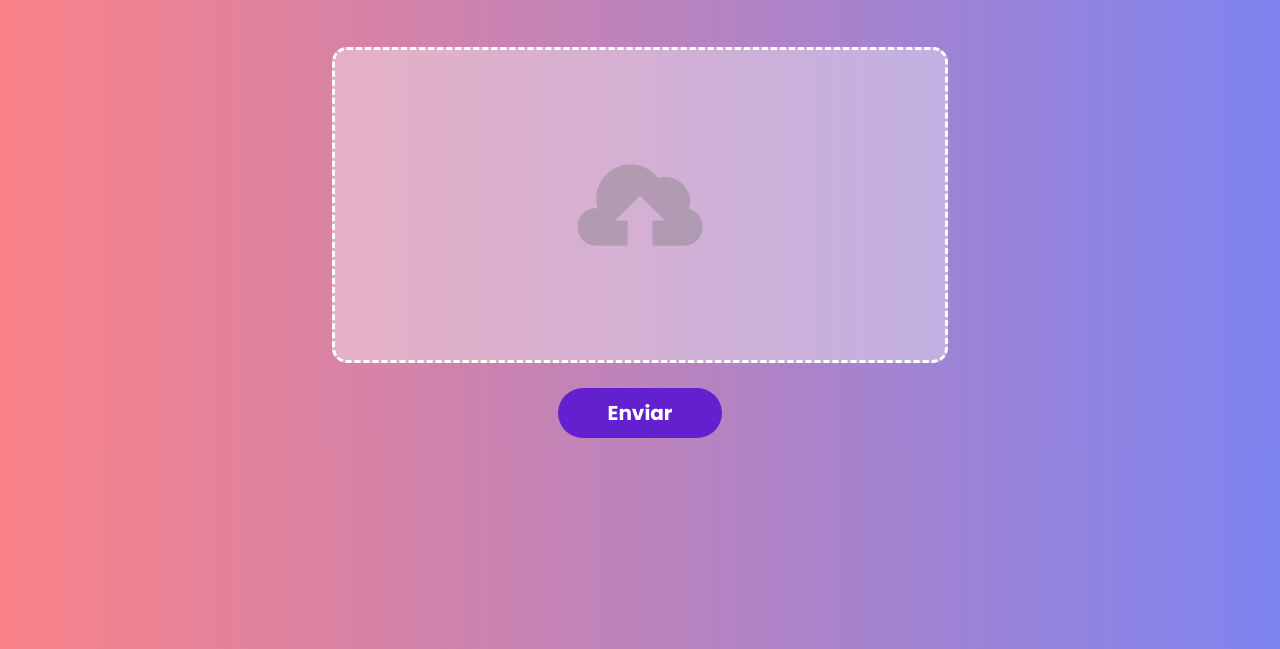
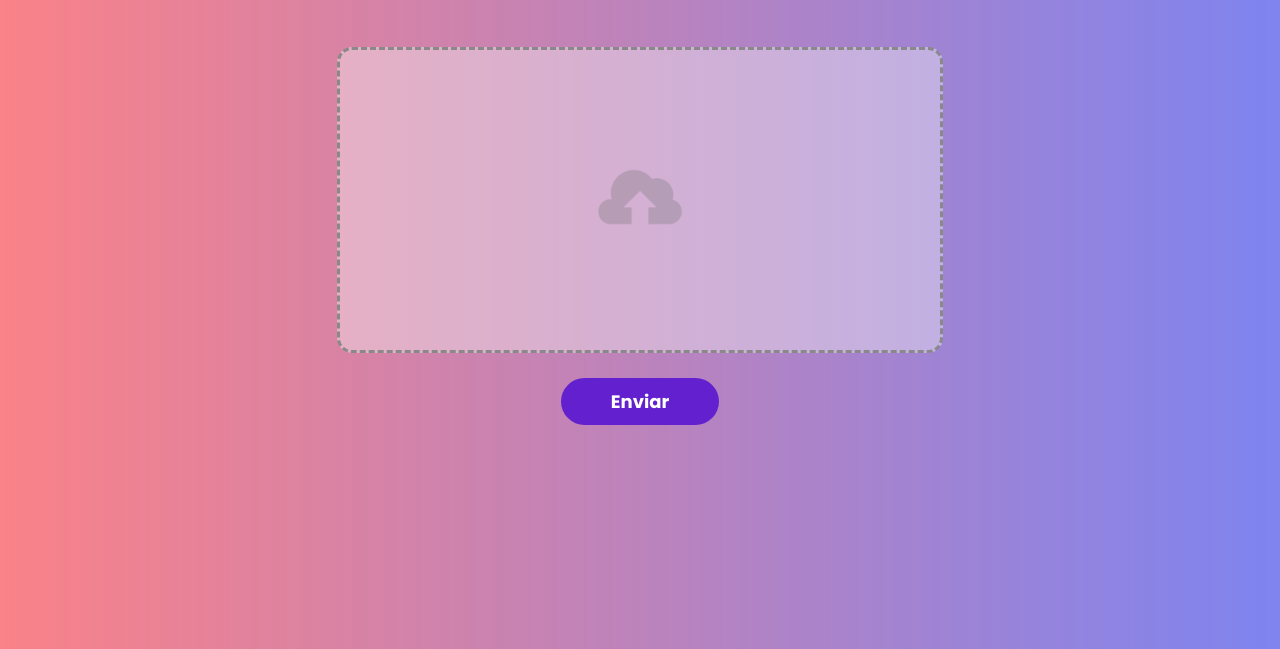
Before and after one commit to lucasabnertb/upload_php, a plain HTML site: page index.html in a window 1280 px wide. Shown: the part 151-800 px from the top of the page. Drawn offline with Linux system fonts and the light colour scheme.

Commit message:
css pronto

```diff
--- a/index.html
+++ b/index.html
@@ -16,8 +16,10 @@
   <section class="caixa">
       <form action="./upload.php" enctype="multipart/form-data" method="POST">
           <div class="form-group">
-              <input class="input" name="arquivo" type="file">
-              <span class="help-block"><img class="img" src="./upload-na-nuvem.png"> </span>
+            <label class="control-label" for="input" tabindex="0">
+                <input id="input" name="arquivo" type="file">
+                <span class="help-block"><img class="img" src="./upload-na-nuvem.png"> </span>
+            </label>
           </div>
 
           <div class="form-group-btn">
--- a/style.css
+++ b/style.css
@@ -21,34 +21,38 @@ h1 {
   margin: 0 auto;
 }
 
-.form-group {
-  display: block;
+.control-label {
+  display: flex;
+  align-items: center;
+  justify-content: center;
   width: 600px;
   height: 300px;
   background: rgba(250, 250, 250, 0.384);
   margin: 25px auto;
-  text-align: center;
   border-radius: 15px;
-  font-size: 22px;
-  padding: 5px;
-  border: 3px dashed rgb(255, 255, 255);
-
+  border: 3px dashed rgb(138, 137, 137);
+  cursor: pointer;
+  transition: color 300ms ease-in-out, background 300ms ease-in-out;
 }
 
 .img {
-  margin: 75px auto;
-  width: 150px;
-  opacity: 35%;
-
+  width: 100px;
+  opacity: 30%;
+  margin: 100px 250px;
 }
 
-.input {
+.control-label:hover {
+  background: rgba(255, 255, 255, 0.479);
+  border: 3px dashed rgb(94, 91, 91);
+}
+
+#input {
   display: none;
 }
 
 .btn-submit {
   font-family: var(--font);
-  font-size: 20px;
+  font-size: 18px;
   font-weight: bolder;
   color: rgb(255, 255, 255);
   background: rgb(99, 32, 207);
```
